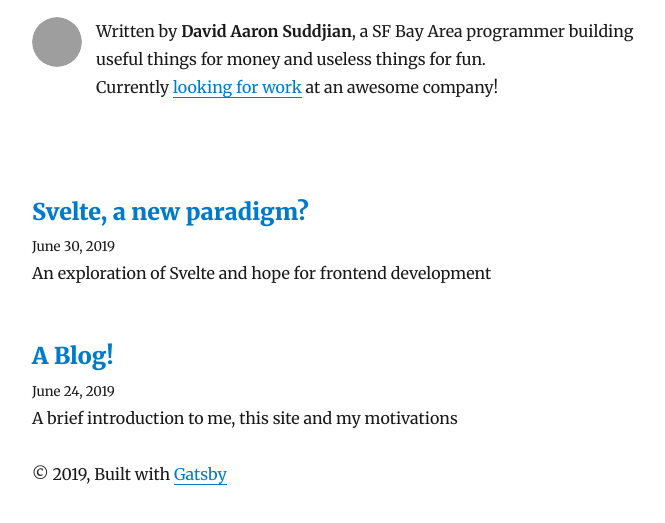
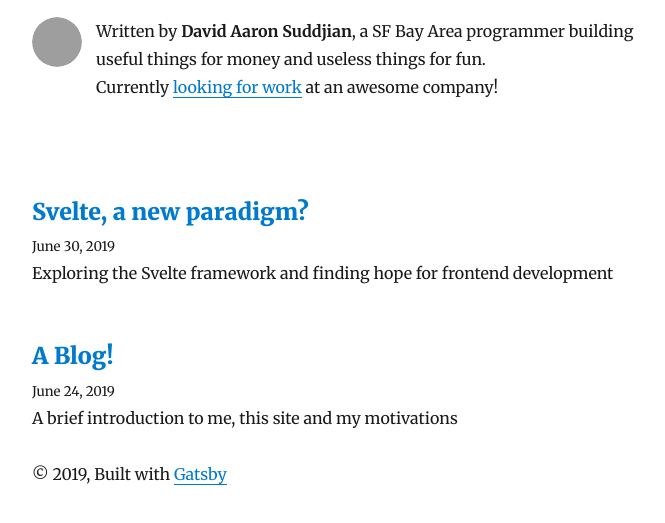
Before and after one commit to suddjian/bloggjian, a Gatsby site: page / in a window 1280 px wide. Shown: the part 137-660 px from the top of the page, without its empty margins (293-958 px from the left). Built offline with nearby package versions, Linux system fonts and the light colour scheme; Gatsby itself is replaced by a stand-in of ours; some packages are replaced by stand-ins of ours; grey boxes are pictures that could not be loaded.

Commit message:
subtitling

```diff
--- a/content/blog/trying-svelte/index.md
+++ b/content/blog/trying-svelte/index.md
@@ -1,7 +1,7 @@
 ---
 title: "Svelte, a new paradigm?"
 date: "2019-06-30T04:01:28Z"
-description: "An exploration of Svelte and hope for frontend development"
+description: "Exploring the Svelte framework and finding hope for frontend development"
 ---
 
 The [Svelte](https://svelte.dev/) framework is like balm for my front-end-dev wounds.
```
